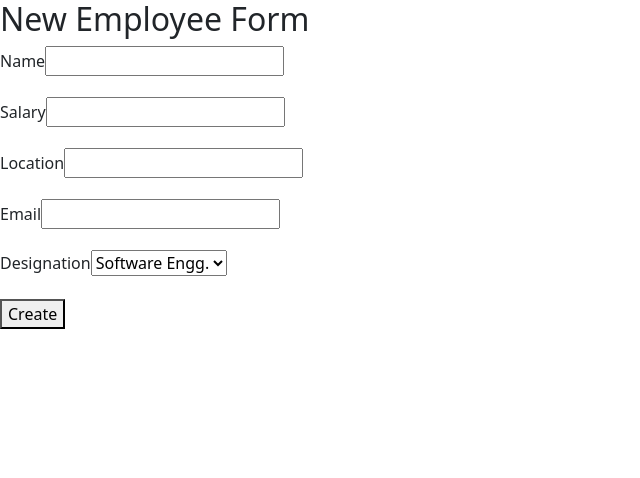
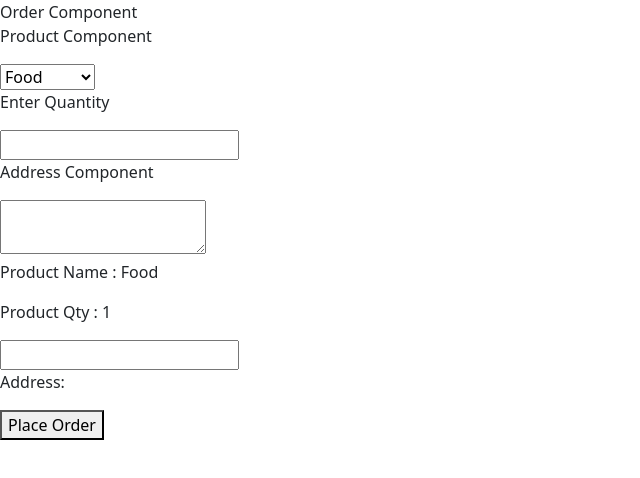
Before and after one commit to TheAgunda/Learn-React, a React (Create React App) app: page / in a window 1280 px wide. Shown: the top 478 px of the page, without its empty margins (0-640 px from the left). Built offline with nearby package versions, Linux system fonts and the light colour scheme.

Commit message:
Lifting State Up in React:

```diff
--- a/src/index.js
+++ b/src/index.js
@@ -1,76 +1,108 @@
-import React from 'react';
-import ReactDOM from 'react-dom';
-import { ErrorMessage, Field, Form, Formik, useFormik } from 'formik';
-import * as yup from 'yup';
-
-const EmployeeComponent = () => {
+import React from "react";
+import reactDom from "react-dom";
 
 
-  //Validation Rules
-  return (
-    <Formik
-      initialValues={{
-        name: '',
-        salary: '',
-        location: '',
-        email: '',
-        designation: ''
-      }}
 
-      validationSchema={yup.object({
-        name: yup.string(20, "name should not exceed 20 character").required("this is requied value"),
-        location: yup.string().required("this is requied value"),
-        email: yup.string(20, "name should not exceed 20 character").email("invalid emai").required("this is requied value"),
-      })}
+//Lifting State Up in React
+class OrderComponent extends React.Component {
+  constructor(props) {
+    super(props);
+    this.state = {
+      address: '',
+      quantity: '',
+      address: ''
+    }
+  }
+  orderInfoChange = (qty) => {
+    this.setState({ quantity: qty })
+  }
+  addressChange = (add) => {
+    this.setState({ address: add })
+  }
+  render() {
 
+    return <div>
+      Order Component
+      <ProductInformationComponent quantity={this.state.quantity} onQuantityChange={this.orderInfoChange}></ProductInformationComponent>
+      <AddressComponent address={this.state.address} onAddressChange={this.addressChange}></AddressComponent>
+      <SummaryComponent address={this.state.address} quantity={this.state.quantity} onQuantityChange={this.orderInfoChange}></SummaryComponent>
+    </div>
+  }
+}
 
-      onSubmit={values => {
-        alert(JSON.stringify(values))
-      }}>
+class ProductInformationComponent extends React.Component {
+  constructor(props) {
+    super(props);
+  }
+  handleChange = (e) => {
+    this.props.onQuantityChange(e.target.value);
 
-      {
-        props => (
-          <div>
-            <h2>New Employee Form</h2>
-            <Form>
-              <div className="mb-3">
-                <label htmlFor="exampleFormControlInput1" className="form-label">Name</label>
-                <Field name="name" type="text"></Field>
-                <ErrorMessage name='name'></ErrorMessage>
+  }
+  render() {
+
+    return <div>
+      <p>
+        Product Component
+      </p>
+      <select>
+        <option value="food">Food</option>
+        <option value="drink">Drink</option>
+        <option value="fast food">Fast Food</option>
+        <option value="food">Food</option>
+      </select>
+      <p>
+        <label>Enter Quantity</label>
+      </p>
+      <input type="text" value={this.props.quantity} onChange={this.handleChange} />
     </div>
-              <div className="mb-3">
-                <label htmlFor="exampleFormControlInput1" className="form-label">Salary</label>
-                <Field name="salary" type="text"></Field>
-                <ErrorMessage name='salary'></ErrorMessage>
-              </div>
-              <div className="mb-3">
-                <label htmlFor="exampleFormControlInput1" className="form-label">Location</label>
-                <Field name="location" type="text"></Field>
-                <ErrorMessage name='location'></ErrorMessage>
-              </div>
-              <div className="mb-3">
-                <label htmlFor="exampleFormControlInput1" className="form-label">Email</label>
-                <Field name="email" type="email"></Field>
-                <ErrorMessage name='email'></ErrorMessage>
-              </div>
-              <div className="mb-3">
-                <label htmlFor="exampleFormControlInput1" className="form-label">Designation</label>
-                <Field name="designation" as="select">
-                  <option values="software-engg">Software Engg.</option>
-                  <option values="programmer">Programmer</option>
-                  <option values="tester">Tester</option>
-                </Field>
+  }
+}
+class AddressComponent extends React.Component {
+  constructor(props) {
+    super(props);
+  }
+  handleChange = (e) => {
+
+    this.props.onAddressChange(e.target.value)
+  }
+  render() {
+
+    return <div>
+      <p>
+        Address Component
+      </p>
+      <textarea value={this.props.address} onChange={this.handleChange}></textarea>
 
     </div>
-              <button type='submit' disabled={!props.isValid}>Create</button>
-            </Form>
-          </div>
-        )
   }
-    </Formik >
-  )
 }
 
-const element = <EmployeeComponent></EmployeeComponent>;
+class SummaryComponent extends React.Component {
+  constructor(props) {
+    super(props);
+  }
+  handleChange = (e) => {
 
-ReactDOM.render(element, document.getElementById("application"));
+    this.props.onQuantityChange(e.target.value)
+  }
+  render() {
+
+    return <div>
+      <p>
+        Product Name : Food<br />
+      </p>
+      <p>
+        Product Qty : 1<br />
+      </p>
+      <input type="text" value={this.props.quantity} onChange={this.handleChange} />
+      <p>
+        Address: {this.props.address}
+
+      </p>
+      <button> Place Order</button>
+    </div>
+  }
+}
+
+const app = <OrderComponent></OrderComponent>
+reactDom.render(app, document.getElementById('application'))
```
Lines whose indentation alone changed are shown as unchanged.
